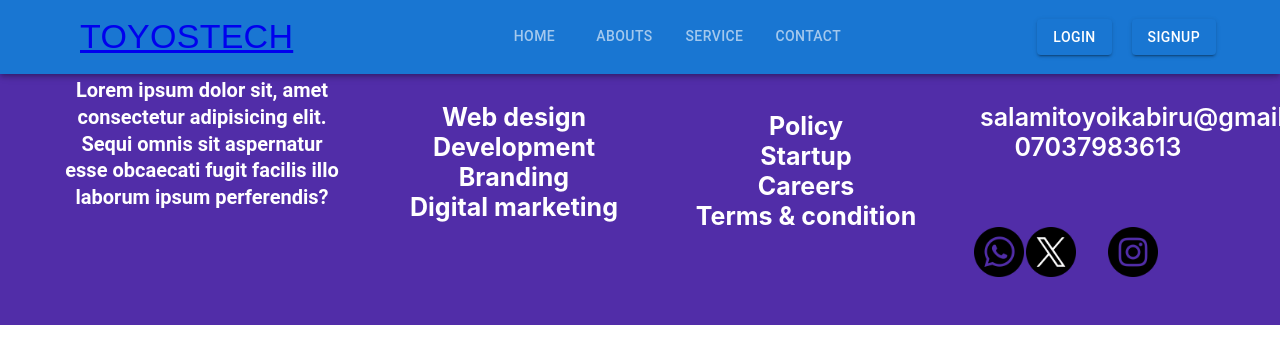
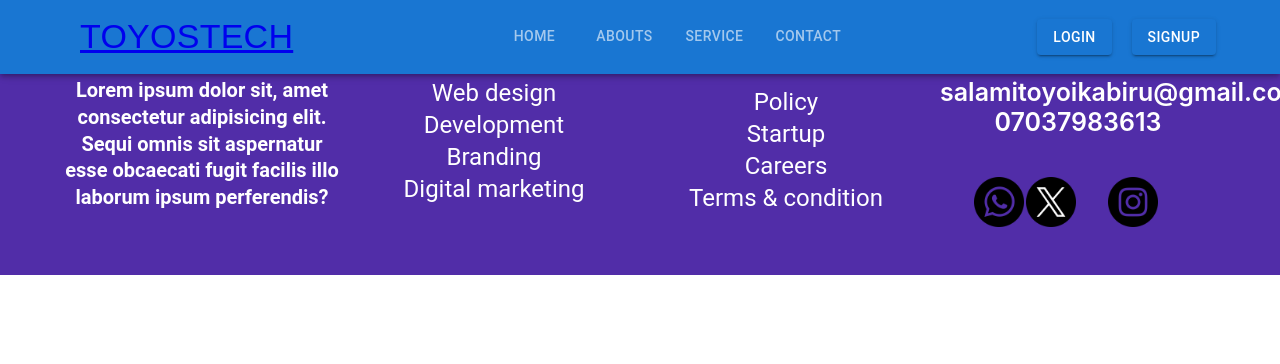
Before and after one commit to Toyostech/webBlog, a React (Create React App) app: page / in a window 1280 px wide. Shown: the top 364 px of the page. Built offline with nearby package versions, Linux system fonts and the light colour scheme.

Commit message:
making changes on the footer and feedback

```diff
--- a/src/Component/feedback/FeedBack.jsx
+++ b/src/Component/feedback/FeedBack.jsx
@@ -5,9 +5,7 @@ import React from 'react'
 const FeedBack = () => {
     return (
         <>
-    <section style={{
-
-    }}>
+            <section >
                 <Container>
                     <Typography variant='h4' fontSize={20} fontWeight={800} textAlign={"center"} >CLIENTS FEEBACK</Typography>
                     <Typography variant='h3' marginBottom={5} fontWeight={700} textAlign={"center"}>What our client says</Typography>
@@ -15,12 +13,12 @@ const FeedBack = () => {
                     <Box margin={5} bgcolor={"red"} alignItems={"center"} justifyContent={"center"} boxShadow={"11px -10px 10px black"}>
                         <Grid container spacing={2} alignItems={"center"} justifyContent={"center"}>
                             <Grid item md={6}>
-                        <Typography variant='h5'  paddingLeft={6} fontSize={20} fontWeight={700} color='white'>Lorem ipsum dolor sit amet consectetur, adipisicing elit. Voluptatum voluptatibus corporis explicabo consectetur porro rem expedita, nulla fuga nobis officia ipsa maxime ad. Recusandae debitis, error nobis ab ratione delectus.</Typography>
+                                <Typography variant='h5' paddingLeft={6} fontSize={20} fontWeight={700} color='white'>Lorem ipsum dolor sit amet consectetur, adipisicing elit. Voluptatum voluptatibus corporis explicabo consectetur porro rem expedita, nulla fuga nobis officia ipsa maxime ad. Recusandae debitis, error nobis ab ratione delectus.</Typography>
 
                             </Grid>
                             <Grid item md={6}>
 
-                        <img src="/img/box4.jpg"  alt=''width="100%" height="100%"/>
+                                <img src="/img/box4.jpg" alt='' width="100%" height="100%" />
                             </Grid>
                         </Grid>
 
--- a/src/Component/footer/Footer.jsx
+++ b/src/Component/footer/Footer.jsx
@@ -21,7 +21,15 @@ const Footer = () => {
                 <Grid container spacing={2} textAlign="center" justifyContent={"center"}>
                     <Grid item md={3} xs={12} alignItems={"center"} justifyContent={"center"}>
                         <div>
-                            <Typography variant='h3'  paddingBottom={{md:1, xs:0.5}}  fontWeight={{md: 800, xs:500}} fontSize={{md:25, xs:20}}  >
+                            <Typography variant='h3' sx={{
+                                ":hover":{
+                                    background: "red",
+                                    padding: 2,
+                                    borderRadius: "40px 5px",
+                                    transition: "ease-in 500ms",
+                                    color: "#fff"
+                                }
+                            }}   paddingBottom={{md:1, xs:0.5}}  fontWeight={{md: 800, xs:500}} fontSize={{md:25, xs:20}}  >
                                 Get Started
                             </Typography>
                             <Typography variant='h5' style={{
@@ -35,77 +43,97 @@ const Footer = () => {
                         </div>
 
                     </Grid>
-                    <Grid item md={3}>
+                    <Grid item md={3} sx={12} alignItems={"center"} justifyContent={"center"}>
                         <div>
-                            <Typography variant='h3'  paddingBottom={{md:1, xs:0}} fontWeight={{md: 800, xs:500}} fontSize={{md:25, xs:20}}  >
+                            <Typography variant='h3' sx={{
+                                ":hover":{
+                                    background: "red",
+                                    padding: 2,
+                                    borderRadius: "40px 5px",
+                                    transition: "ease-in 500ms",
+                                    color: "#fff"
+                                }
+                            }}   paddingBottom={{md:1, xs:0}} fontWeight={{md: 800, xs:500}} fontSize={{md:25, xs:20}}  >
                                 Services
                             </Typography>
-                            <ul
+                            <div
+                                style={{
+                                    fontWeight: 700,
+
+
+                                    color: "#fff"
+                                }} >
+                                <Typography variant='h5'>
+                                    Web design
+                                </Typography>
+                                <Typography variant='h5'>
+                                    Development
+                                </Typography>
+                                <Typography variant='h5'>
+                                    Branding
+                                </Typography>
+                                <Typography variant='h5'>
+                                    Digital marketing
+                                </Typography>
 
 
 
-                                style={{
-                                    fontWeight: 700,
-                                    fontSize: 25,
-                                    listStyle: "none",
-                                    color: "#fff"
-                                }} >
-                                <li>
-                                    Web design
-                                </li>
-                                <li>
-                                    Development
-                                </li>
-                                <li>
-                                    Branding
-                                </li>
-                                <li>
-                                    Digital marketing
-                                </li>
-
-
-
-                            </ul>
+                            </div>
 
 
                         </div>
 
                     </Grid>
-                    <Grid item md={3}>
+                    <Grid item md={3} sx={6}>
                         <div>
-                            <Typography  paddingBottom={{md:1, xs:0}} fontWeight={{md: 800, xs:500}} fontSize={{md:25, xs:20}}
-                              >
+                            <Typography  paddingBottom={{md:1, xs:0}} sx={{
+                                ":hover":{
+                                    background: "red",
+                                    padding: 2,
+                                    borderRadius: "40px 5px",
+                                    transition: "ease-in 500ms",
+                                    color: "#fff"
+                                }
+                            }}  fontWeight={{md: 800, xs:500}} fontSize={{md:25, xs:20}}>
                                 Company
                             </Typography>
-                            <ul style={{
+                            <div style={{
                                 fontWeight: 700,
-                                fontSize: 25,
-                                listStyle: "none",
+
+
                                 color: "#fff"
                             }}>
-                                <li>
+                                <Typography variant='h5'>
                                     Policy
-                                </li>
-                                <li>
+                                </Typography>
+                                <Typography variant='h5'>
                                     Startup
-                                </li>
-                                <li>
+                                </Typography>
+                                <Typography variant='h5'>
                                     Careers
-                                </li>
-                                <li>
+                                </Typography >
+                                <Typography variant='h5'>
                                     Terms & condition
-                                </li>
+                                </Typography>
 
-                            </ul>
+                            </div>
                         </div>
 
                     </Grid>
-                    <Grid item md={3}>
+                    <Grid item md={3} sx={12}>
                         <div>
-                            <Typography variant='h3' paddingBottom={{md:1, xs:0}} fontWeight={{md: 800, xs:500}} fontSize={{md:25, xs:20}}  >
+                            <Typography variant='h3' paddingBottom={{md:1, xs:0}} fontWeight={{md: 800, xs:500}} fontSize={{md:25, xs:20}} sx={{
+                                ":hover":{
+                                    background: "red",
+                                    padding: 2,
+                                    borderRadius: "40px 5px",
+                                    transition: "ease-in 500ms",
+                                    color: "#fff"
+                                }
+                            }} >
                                 Follow Us
                             </Typography>
-                            <ul style={{
+                            <div style={{
                                 fontWeight: 600,
                                 fontSize: 25,
                                 display: "flex",
@@ -119,7 +147,7 @@ const Footer = () => {
 
 
 
-                            </ul>
+                            </div>
                             <Grid container spacing={4} paddingTop={5} textAlign="center" justifyContent={"center"}>
                                 <Grid item alignItems={"center"} justifyContent={"center"} xs={2}>
 
```
Also changed, not shown: src/Component/abouts/Abouts.jsx (+15 -5 lines). Lines whose indentation alone changed are shown as unchanged.
